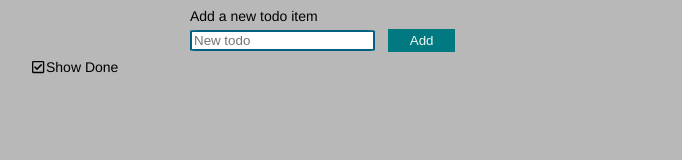
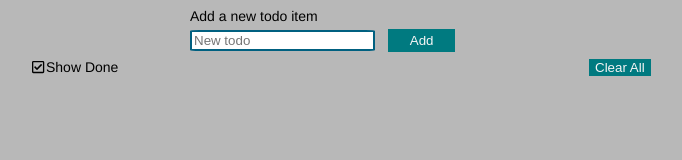
Before and after one commit to davidhjelm/todo-app, a Vue app: page /#/ in a window 1280 px wide. Shown: the top 160 px of the page, without its empty margins (292-974 px from the left). Built offline with nearby package versions, Linux system fonts and the light colour scheme.

Commit message:
Persist to localstorage

```diff
--- a/package.json
+++ b/package.json
@@ -20,7 +20,8 @@
     "serve-static": "^1.13.2",
     "vue": "^2.6.6",
     "vue-router": "^3.0.1",
-    "vuex": "^3.0.1"
+    "vuex": "^3.0.1",
+    "vuex-persist": "^2.0.0"
   },
   "devDependencies": {
     "@vue/cli-plugin-babel": "^3.5.0",
--- a/src/App.vue
+++ b/src/App.vue
@@ -9,6 +9,11 @@
     font-family: fa5-proxima-nova,"Helvetica Neue",Helvetica,Arial,sans-serif;
     font-size: 14px;
   }
+  button {
+    background: #007a80;
+    border: 0;
+    color: whitesmoke;
+  }
   body {
     background: #b8b8b8
   }
--- a/src/components/AddTodo.vue
+++ b/src/components/AddTodo.vue
@@ -47,9 +47,6 @@ export default {
     border-radius: 5%;
   }
   #todoButton {
-    background: #007a80;
-    border: 0;
-    color: whitesmoke;
     margin-left: 1em;
     padding: 0.3em;
     width: 5em;
--- a/src/components/TodoList.vue
+++ b/src/components/TodoList.vue
@@ -1,13 +1,14 @@
 <template>
   <div class="todolist">
-    <div class="showDoneToggle" @click="showDone()">
-      <font-awesome-icon :icon="checkIcon[getShowDone]" />
-      <div id="showDone">Show Done</div>
+    <div class="showDoneToggle">
+      <font-awesome-icon :icon="checkIcon[getShowDone]" @click="showDone()"/>
+      <div id="showDone" @click="showDone()" >Show Done</div>
+      <button id="clearLocalStorage" @click="clearAll()">Clear All</button>
     </div>
     <div class="todo" v-for="todo in allTodos" :key="todo.id">
       <div class="todoText"> {{todo.text}} </div>
       <div class="added">Added: {{todo.dateAdded}} </div>
-      <font-awesome-icon class="delete" @click="DeleteTodo(todo.id)" icon="trash" />
+      <font-awesome-icon class="delete" @click="deleteTodo(todo.id)" icon="trash" />
       <font-awesome-icon id="taskDoneToggle" :icon="checkIcon[todo.done]" @click="toggleDone(todo.id)" />
     </div>
   </div>
@@ -21,8 +22,8 @@ export default {
   computed: mapGetters(['allTodos', 'getShowDone']),
   methods: {
     ...mapActions(['deleteTodo', 'toggleDone', 'showDone']),
-    DeleteTodo: function (id) {
-      this.deleteTodo(id)
+    clearAll () {
+      localStorage.clear() // TODO: Requires doing a full reload after hitting the button
     }
   },
   data () {
@@ -74,4 +75,8 @@ export default {
     top: 1.5rem;
     cursor: pointer;
   }
+  #clearLocalStorage {
+    position: absolute;
+    right: 1em;
+  }
 </style>
--- a/src/store/index.js
+++ b/src/store/index.js
@@ -2,11 +2,18 @@ import todo from './modules/todo'
 
 import Vue from 'vue'
 import Vuex from 'vuex'
+import VuexPersist from 'vuex-persist'
 
 Vue.use(Vuex)
+
+const vuexPersist = new VuexPersist({
+  key: 'todoApp',
+  storage: localStorage
+})
 
 export default new Vuex.Store({
   modules: {
     todo
-  }
+  },
+  plugins: [vuexPersist.plugin]
 })
--- a/src/store/modules/todo.js
+++ b/src/store/modules/todo.js
@@ -1,10 +1,7 @@
-let maxId = 0
-
-const incMaxId = () => maxId++
-
 const state = {
   todos: [],
-  showDone: true
+  showDone: true,
+  maxId: 0
 }
 
 const getters = {
@@ -23,22 +20,24 @@ const mutations = {
   },
   showDone: (state, showDone) => {
     state.showDone = !state.showDone
-  }
+  },
+  incMaxId: (state) => state.maxId++
 }
 
 const actions = {
-  addTodo: (context, todoString) => {
+  addTodo: ({ commit, state }, todoString) => {
     const dateNow = () => {
       const newDate = Date()
       return newDate.toLocaleString(Date.now())
     }
+    commit('incMaxId')
     const newTodo = {
       text: todoString,
       done: false,
       dateAdded: dateNow(),
-      id: incMaxId()
+      id: state.maxId
     }
-    context.commit('pushTodo', newTodo)
+    commit('pushTodo', newTodo)
   },
   deleteTodo: (context, todoId) => {
     context.commit('popTodo', todoId)
```
Also changed, not shown: 1 other file (tests, documents, lock files or other folders).
